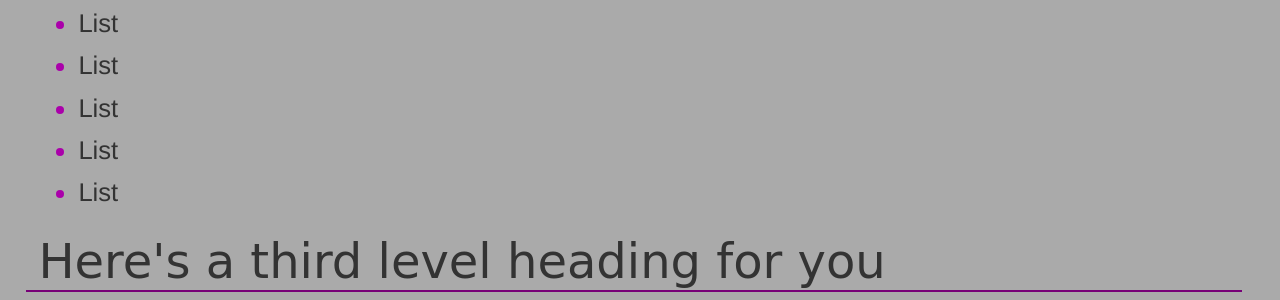
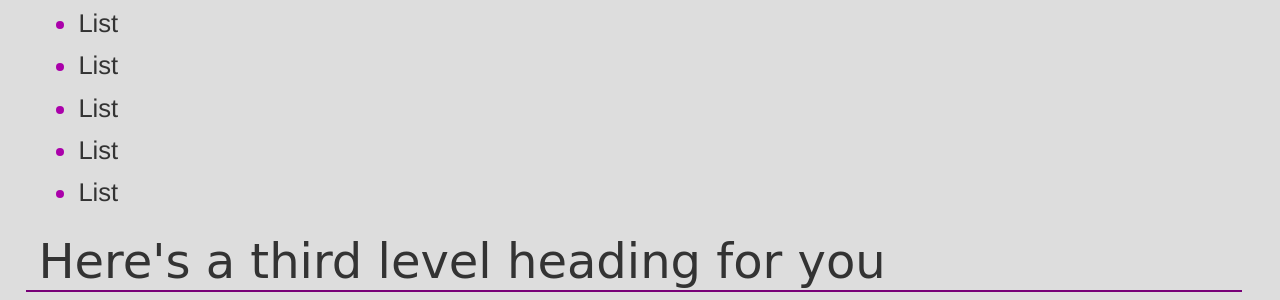
Before and after one commit to haliphax/nubbins, a website: page index.html in a window 1280 px wide. Shown: the part 500-800 px from the top of the page. Drawn offline with Linux system fonts and the light colour scheme; a web font is replaced by a local one.

Commit message:
♿️ actually fix colors :P

```diff
--- a/src/variables/colors.css
+++ b/src/variables/colors.css
@@ -18,9 +18,9 @@
 		--color-alt-1: #0aa;
 		--color-alt-2: #0ff;
 		--color-alt: #077;
-		--color-bg-1: #ddd;
+		--color-bg-1: #aaa;
 		--color-bg-2: #333;
-		--color-bg: #aaa;
+		--color-bg: #ddd;
 		--color-fg-1: #555;
 		--color-fg-2: #000;
 		--color-fg: #333;
```
